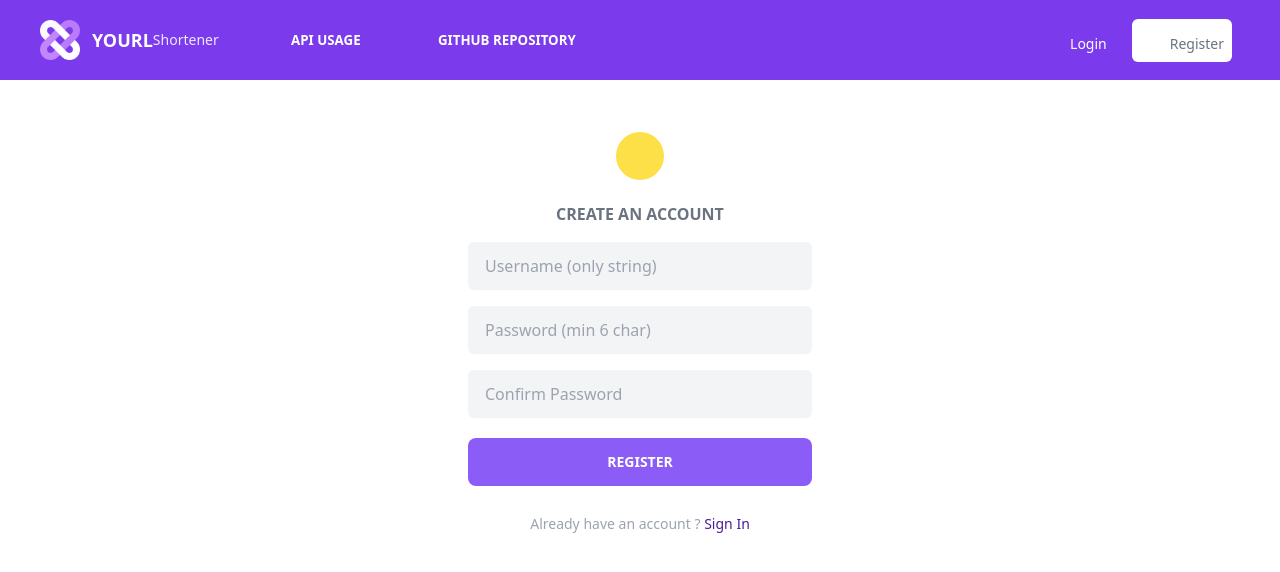
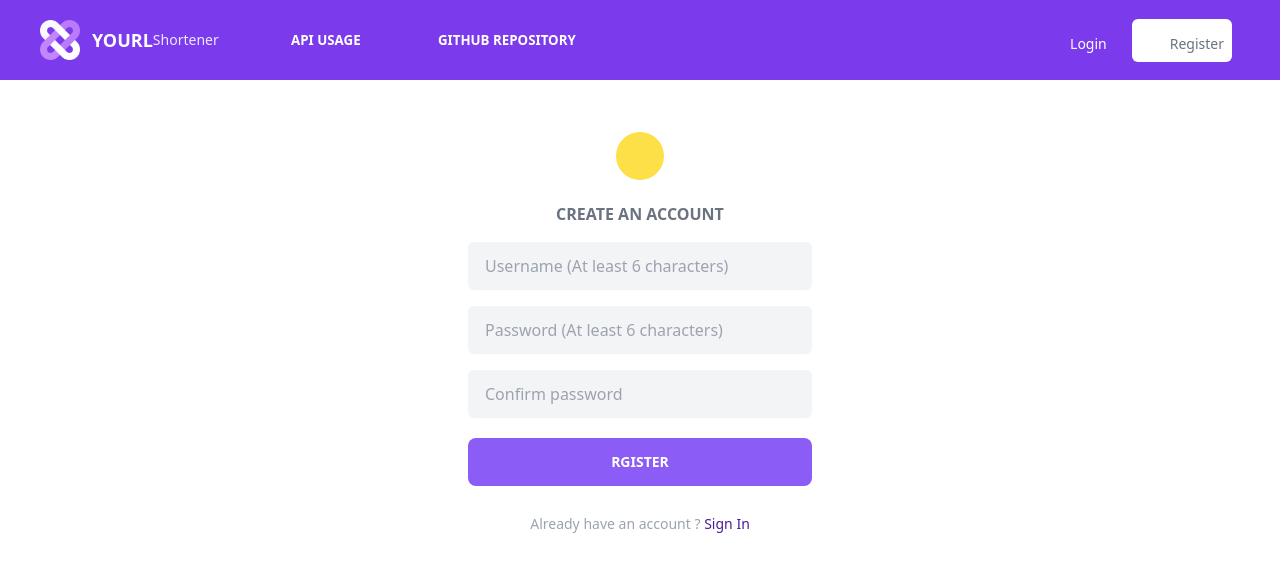
Before and after one commit to MeysamShams/Yourl-client, a React (Create React App) app: page /auth/register in a window 1280 px wide. Shown: the top 572 px of the page. Built offline with nearby package versions, Linux system fonts and the light colour scheme; some icons are missing.

Commit message:
use formik and yup to validate form data

```diff
--- a/src/routes/auth/Login.tsx
+++ b/src/routes/auth/Login.tsx
@@ -1,21 +1,38 @@
 import {SignInIcon} from '@primer/octicons-react'
+import { Button } from 'components/formElements/Button';
+import { InputElement } from 'components/formElements/InputElement';
+import { useFormik } from 'formik';
+import { loginFormSchema } from 'models/validationSchema/authSchema';
 import { Link } from 'react-router-dom';
 export const Login=()=>{
+
+    const formik=useFormik({
+        initialValues:{
+            username:"",
+            password:"",
+        },
+        validateOnChange:false,
+        validationSchema:loginFormSchema,
+        onSubmit:values=>console.log(values)
+    })
+
     return(
         <div className="container mx-auto mt-28 px-4">
-            <div className='w-full lg:w-96 md:w-4/6 bg-white p-5 text-center mx-auto rounded-md'>
-                <SignInIcon  size={44} className="block h-12 w-12 bg-yellow-300 rounded-full text-black mb-4"/>
+            <div className='w-full lg:w-96 md:w-4/6 bg-white p-5 mx-auto rounded-md'>
+                <div className='text-center'>
+                    <SignInIcon  size={44} className="block h-12 w-12 bg-yellow-300 rounded-full text-black mb-4"/>
+                </div>
                 <h1 className="font-bold text-gray-500 text-center">LOG IN TO YOUR ACCOUNT</h1>
-                <div className='mt-4'>
-                <input type="text" className='input rounded-md bg-gray-100 w-full' placeholder='Username (only string)' />
-                </div>
-                <div className='mt-4'>
-                <input type="text" className='input rounded-md bg-gray-100 w-full' placeholder='Password (min 6 char)' />
-                </div>
-                <button className='btn btn-block my-5 bg-violet-500 hover:bg-violet-800 border-0 '>LOG IN</button>
+                <form onSubmit={formik.handleSubmit}>
+
+                    <InputElement name='username' value={formik.values.username} onChange={formik.handleChange} errorMsg={formik.errors.username} type="text" key={1} placeholder='Username (At least 6 characters)'/>
+
+                    <InputElement name='password' value={formik.values.password} onChange={formik.handleChange} errorMsg={formik.errors.password} type="password" key={2} placeholder='Password (At least 6 characters)'/>
+
+                    <Button type={'submit'} isLoading={formik.isSubmitting} fullWidth={true} >Logn In</Button>
+                </form>
                 <p className='text-gray-400 text-sm text-center mt-2 mb-2 '>Don't have account ? <Link to="/auth/register" className='text-violet-900 '>Register Now</Link></p>
             </div>
-
-      </div>
+        </div>
     );
 }
--- a/src/routes/auth/Register.tsx
+++ b/src/routes/auth/Register.tsx
@@ -1,24 +1,41 @@
 import {PersonAddIcon} from '@primer/octicons-react'
+import { Button } from 'components/formElements/Button';
+import { InputElement } from 'components/formElements/InputElement';
+import {useFormik} from 'formik'
 import { Link } from 'react-router-dom';
+import { registerFormSchema } from 'models/validationSchema/authSchema'
+
+
 export const Register=()=>{
+    const formik=useFormik({
+        initialValues:{
+            username:"",
+            password:"",
+            confirmPassword:""
+        },
+        validateOnChange:false,
+        validationSchema:registerFormSchema,
+        onSubmit:values=>console.log(values)
+    })
     return(
         <div className="container mx-auto mt-28 px-4">
-            <div className='w-full lg:w-96 md:w-4/6 bg-white p-5 text-center mx-auto rounded-md'>
-                <PersonAddIcon  size={44} className="block h-12 w-12 bg-yellow-300 rounded-full text-black mb-4"/>
+            <div className='w-full lg:w-96 md:w-4/6 bg-white p-5 mx-auto rounded-md'>
+                <div className='text-center'>
+                    <PersonAddIcon  size={44} className="block h-12 w-12 bg-yellow-300 rounded-full text-black mb-4"/>
+                </div>
                 <h1 className="font-bold text-gray-500 text-center">CREATE AN ACCOUNT</h1>
-                <div className='mt-4'>
-                <input type="text" className='input rounded-md bg-gray-100 w-full' placeholder='Username (only string)' />
-                </div>
-                <div className='mt-4'>
-                <input type="text" className='input rounded-md bg-gray-100 w-full' placeholder='Password (min 6 char)' />
-                </div>
-                <div className='mt-4'>
-                <input type="text" className='input rounded-md bg-gray-100 w-full' placeholder='Confirm Password' />
-                </div>
-                <button className='btn btn-block my-5 bg-violet-500 hover:bg-violet-800 border-0 '>Register</button>
+                <form onSubmit={formik.handleSubmit}>
+
+                    <InputElement name='username' value={formik.values.username} onChange={formik.handleChange} errorMsg={formik.errors.username} type="text" key={1} placeholder='Username (At least 6 characters)'/>
+
+                    <InputElement name='password' value={formik.values.password} onChange={formik.handleChange} errorMsg={formik.errors.password} type="password" key={2} placeholder='Password (At least 6 characters)'/>
+
+                    <InputElement name='confirmPassword' value={formik.values.confirmPassword} errorMsg={formik.errors.confirmPassword} onChange={formik.handleChange} key={3} type="password" placeholder='Confirm password'/>
+
+                    <Button type={'submit'} isLoading={formik.isSubmitting} fullWidth={true} >Rgister</Button>
+                </form>
                 <p className='text-gray-400 text-sm text-center mt-2 mb-2 '>Already have an account ? <Link to="/auth/login" className='text-violet-900 '>Sign In</Link></p>
             </div>
-
-      </div>
+        </div>
     );
 }
```
